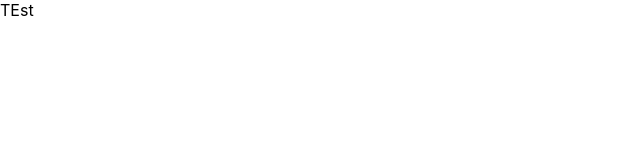
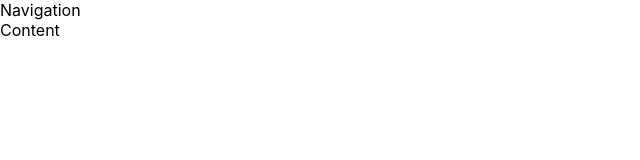
Before and after one commit to dakovlen/cts_church, a React (Create React App) app: page /contact in a window 1280 px wide. Shown: the top 160 px of the page, without its empty margins (0-640 px from the left). Built offline with nearby package versions, Linux system fonts and the light colour scheme.

Commit message:
Add Contact, About, Ministries routs

```diff
--- a/package.json
+++ b/package.json
@@ -6,6 +6,7 @@
     "@testing-library/jest-dom": "^5.11.9",
     "@testing-library/react": "^11.2.5",
     "@testing-library/user-event": "^12.6.3",
+    "node-sass": "^5.0.0",
     "react": "^17.0.1",
     "react-dom": "^17.0.1",
     "react-router-dom": "^5.2.0",
--- a/src/App.js
+++ b/src/App.js
@@ -1,12 +1,18 @@
 import logo from './logo.svg';
 import './App.css';
 import { Route, Switch } from 'react-router-dom';
-import General from './routes/General/General'
+import General from './routes/General/General';
+import About from './routes/About/About';
+import Ministries from './routes/Ministries/Ministries';
+import Contact from './routes/Contact/Contact';
 
 function App() {
   return (
     <Switch>
-      <Route path="/" component ={General} />
+      <Route path="/" exact component ={General} />
+      <Route path="/about" component ={About} />
+      <Route path="/ministries" component ={Ministries} />
+      <Route path="/contact" component ={Contact} />
     </Switch>
   );
 }
--- /dev/null
+++ b/src/routes/About/About.js
@@ -0,0 +1,9 @@
+import React from 'react';
+
+const About = () => {
+    return (
+        <div>About</div>
+    )
+}
+
+export default About
--- /dev/null
+++ b/src/routes/Contact/Contact.js
@@ -0,0 +1,12 @@
+import React from 'react';
+
+const Contact = () => {
+    return (
+        <div>
+            <div>Navigation</div>
+            <div>Content</div>
+        </div>
+    )
+}
+
+export default Contact
--- a/src/routes/General/General.js
+++ b/src/routes/General/General.js
@@ -2,7 +2,7 @@ import React from 'react';
 
 const General = () => {
     return (
-        <div>TEst</div>
+        <div>Home</div>
     )
 }
 
--- /dev/null
+++ b/src/routes/Ministries/Ministries.js
@@ -0,0 +1,9 @@
+import React from 'react';
+
+const Ministries = () => {
+    return (
+        <div>Ministries</div>
+    )
+}
+
+export default Ministries
```
Also changed, not shown: src/modules/Navigation/Navigation.js (added, +9 -0 lines), 1 other file (tests, documents, lock files or other folders).
